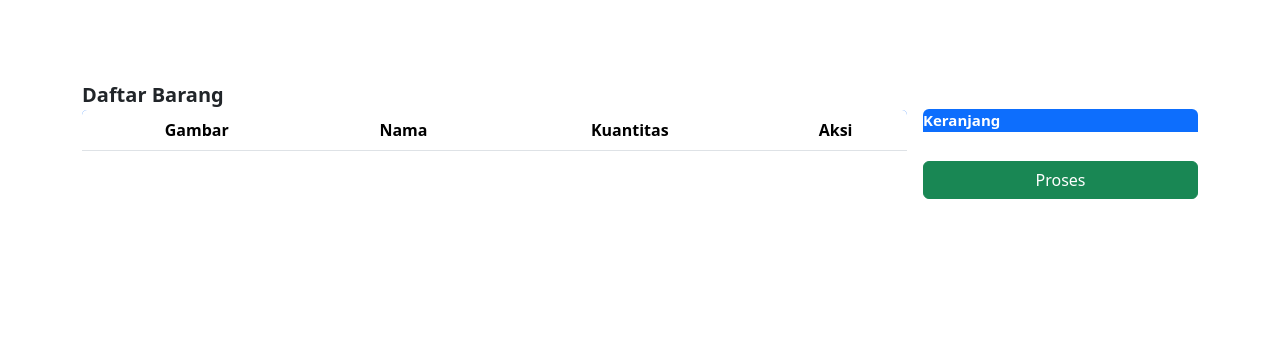
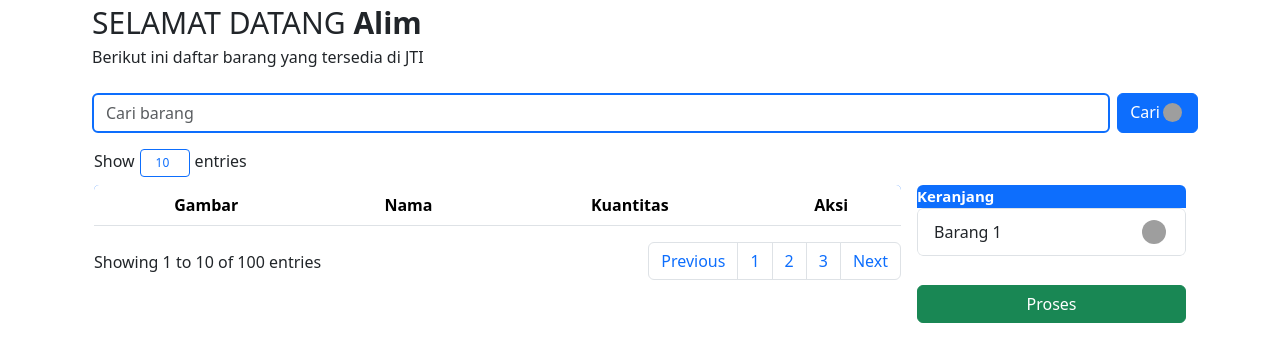
Before and after one commit to fighaz/puhsepuh_inventory_2d, a PHP site: the page made by app/views/user/index.php in a window 1280 px wide. Shown: the top 362 px of the page. Run offline with PHP 8.4, Linux system fonts and the light colour scheme; the template is opened without the code that fills it: most values are stand-ins (such as "Sample title", 1, 10 or a date in 2020); data that the repository does not hold is empty; some libraries are stand-ins or nearby versions; grey boxes are pictures that could not be loaded.

Commit message:
Melengkapi user homepage
- Welcome
- Search
- Pagination

```diff
--- a/app/views/user/index.php
+++ b/app/views/user/index.php
@@ -5,17 +5,34 @@
     <title></title>
     <meta charset="UTF-8">
     <meta name="viewport" content="width=device-width, initial-scale=1">
-    <link href="../../../../public/css/style.css" rel="stylesheet">
-    <link href="../../../../public/css/bootstrap.css" rel="stylesheet">
+    <link href="../../../public/css/bootstrap.css" rel="stylesheet">
+    <link href="../../../public/css/style.css" rel="stylesheet">
     <!--<script src="https://code.jquery.com/jquery-3.6.4.min.js" integrity="sha256-oP6HI/tZ1ZqjKw0BOyL8GfZ2mPAmUw/A763lSNtFqIo=" crossorigin="anonymous"></script>-->
     <script src="https://ajax.googleapis.com/ajax/libs/jquery/3.7.1/jquery.min.js"></script>
 </head>
 
 <body>
-    <div class="container">
+    <div class="container page d-flex flex-column">
+        <div id="welcome" class="title">
+            SELAMAT DATANG
+            <span class="nama"> Alim </span>
+        </div>
+        <div class="subtitle mb-4">Berikut ini daftar barang yang tersedia di JTI</div>
+        <div class="search-wrapper d-flex flex-row">
+            <input type="text" class="form-control" id="search" placeholder="Cari barang">
+            <button class="btn btn-primary text-white d-flex flex-row">
+                Cari
+                <img src="../../../public/assets/search.svg" alt="search" class="alt-button search">
+            </button>
+        </div>
+        <div class="container tables">
             <div class="tabel-barang">
-            <label class="label-daftar-barang">Daftar Barang</label>
-            <table class="table rounded">
+                <div class="d-flex flex-row mb-2 entries-control">
+                    Show
+                    <input type="number" id="num-of-entries" class="form-control form-control-sm" value="10" min="1" max="100">
+                    entries
+                </div>
+                <table id="table" class="table rounded">
                     <thead class="bg-primary rounded-top">
                         <tr>
                             <th scope="col" style="border-top-left-radius: 5px;" class="">Gambar</th>
@@ -27,11 +44,33 @@
                     <tbody id="table-content" class="text-primary">
                     </tbody>
                 </table>
+                <div class="pagination-wrapper d-flex flex-row justify-content-between">
+                    <div class="intries-showed mt-2">
+                        Showing 1 to 10 of 100 entries
+                    </div>
+                    <nav class="navigation">
+                        <ul class="pagination">
+                            <li class="page-item"><a class="page-link" href="#table">Previous</a></li>
+                            <li class="page-item"><a class="page-link" href="#table">1</a></li>
+                            <li class="page-item"><a class="page-link" href="#table">2</a></li>
+                            <li class="page-item"><a class="page-link" href="#table">3</a></li>
+                            <li class="page-item"><a class="page-link" href="#table">Next</a></li>
+                        </ul>
+                    </nav>
+                </div>
             </div>
             <div class="peminjaman">
                 <div class="list-items">
                     <li class="list-group-item bg-primary text-white label rounded-top">Keranjang</li>
                     <ul class="list-group">
+                    <li class="list-group-item d-flex justify-content-between align-items-center">
+                        <span>
+                            Barang 1
+                        </span>
+                        <span>
+                            <img src="../../../public/assets/hapus.svg" alt="hapus" class="alt-button hapus">
+                        </span>
+                    </li>
                         <!--
                         <?php
                         foreach ($barangs as $barang) { ?>
@@ -50,6 +89,7 @@
                         <button class="btn btn-success text-white">
                             Proses
                         </button>
+                    </div>
                 </div>
             </div>
         </div>
@@ -79,7 +119,7 @@
                         });
 
                         let imgWrapper = $wrapper.clone().append($("<img>", {
-                            src: "../../../../public/assets/jti-logo.png",
+                            src: "../../../public/assets/jti-logo.png",
                             alt: "logo",
                             class: "img-fluid"
                         }));;
@@ -96,7 +136,7 @@
                             class: ""
                         }).append($("<img>", {
                             class: "alt-button tambah",
-                            src: "../../../../public/assets/tambah.svg",
+                            src: "../../../public/assets/tambah.svg",
                             alt: "tambah",
                             style: `
                             `,
@@ -105,7 +145,7 @@
                             class: ""
                         }).append($("<img>", {
                             class: "alt-button rincian",
-                            src: "../../../../public/assets/rincian.svg",
+                            src: "../../../public/assets/rincian.svg",
                             alt: "rincian",
                             style: `
                             `,
@@ -170,11 +210,49 @@
         body, html {
             background-color: var(--background-global);
         }
-        .container {
+
+        .container.tables {
             display: grid;
             grid-template-columns: 3fr 1fr;
             gap: 1rem;
-            margin-top: 5rem;
+            margin-top: 1rem;
+        }
+
+        #welcome {
+            font-size: 30px;
+            font-weight: 500;
+            color: var(--secondary);
+            margin-left: 10px;
+        }
+
+        #welcome > .nama {
+            font-weight: 650;
+        }
+
+        .subtitle {
+            margin-left: 10px;
+            font-weight: 400;
+        }
+
+        .search-wrapper {
+            margin-left: 10px;
+            gap: 7px;
+        }
+
+        #search {
+            border: 2px solid var(--bs-primary);
+        }
+
+        #num-of-entries {
+            background-color: var(--background-global);
+            color: var(--bs-primary);
+            max-width: 50px;
+            max-height: 10px;
+            height: 10px;
+            margin: 0 5px;
+            font-size: 12px;
+            padding: 0 0 0 15px;
+            border: 1px solid var(--bs-primary);
         }
 
         .label-daftar-barang {
@@ -223,7 +301,7 @@
         .peminjaman>.list-items {
             position: sticky;
             top: 20px;
-            margin-top: 29px;
+            margin-top: 36px;
         }
 
         .list-items>.list-group {
@@ -257,12 +335,6 @@
         }
 
         .alt-button {
-        }
-
-        .alt-button:hover {
-        }
-
-        img.alt-button {
             padding: 0;
             background-color: white;
             border: 3px solid transparent;
@@ -271,16 +343,35 @@
             height: 50px;
         }
 
-        img.alt-button:hover {
-            background-color: white;
+        .alt-button:active {
+            background-color: var(--bs-primary);
         }
 
-        img.alt-button.tambah:hover {
+        .alt-button.tambah:hover {
             border: 3px solid #00B152;
         }
 
-        img.alt-button.rincian:hover {
+        .alt-button.rincian:hover {
             border: 3px solid #E7AE0E;
+        }
+
+        .alt-button.search {
+            width:  25px;
+            height: 25px;
+            background-color: transparent;
+        }
+
+        .alt-button.hapus {
+            width:  30px;
+            height: 30px;
+        }
+
+        .alt-button.hapus:hover {
+            background-color: #f6a5a8;
+        }
+
+        .alt-button.hapus:active {
+            background-color: red;
         }
     </style>
 </body>
--- a/public/bootstrap/scss/_variables.scss
+++ b/public/bootstrap/scss/_variables.scss
@@ -418,7 +418,7 @@ $aspect-ratios: (
 
 // scss-docs-start font-variables
 // stylelint-disable value-keyword-case
-$font-family-sans-serif:      system-ui, -apple-system, "Segoe UI", Roboto, "Helvetica Neue", Arial, "Noto Sans", "Liberation Sans", sans-serif, "Apple Color Emoji", "Segoe UI Emoji", "Segoe UI Symbol", "Noto Color Emoji" !default;
+$font-family-sans-serif:      Montserrat !default;
 $font-family-monospace:       SFMono-Regular, Menlo, Monaco, Consolas, "Liberation Mono", "Courier New", monospace !default;
 // stylelint-enable value-keyword-case
 $font-family-base:            var(--#{$variable-prefix}font-sans-serif) !default;
--- a/public/css/style.css
+++ b/public/css/style.css
@@ -1,4 +1,10 @@
 :root {
     font-family: Montserrat;
     --background-global: #EBEFF5;
+    --table-row-height: 75px;
+    --secondary: #E7AE0E;
 }
+
+html, body {
+    color: var(--bs-primary)
+}
```
Also changed, not shown: app/views/user/barang.json (added, +32 -0 lines), public/assets/search.svg (added), public/css/bootstrap.css. Lines whose indentation alone changed are shown as unchanged.
